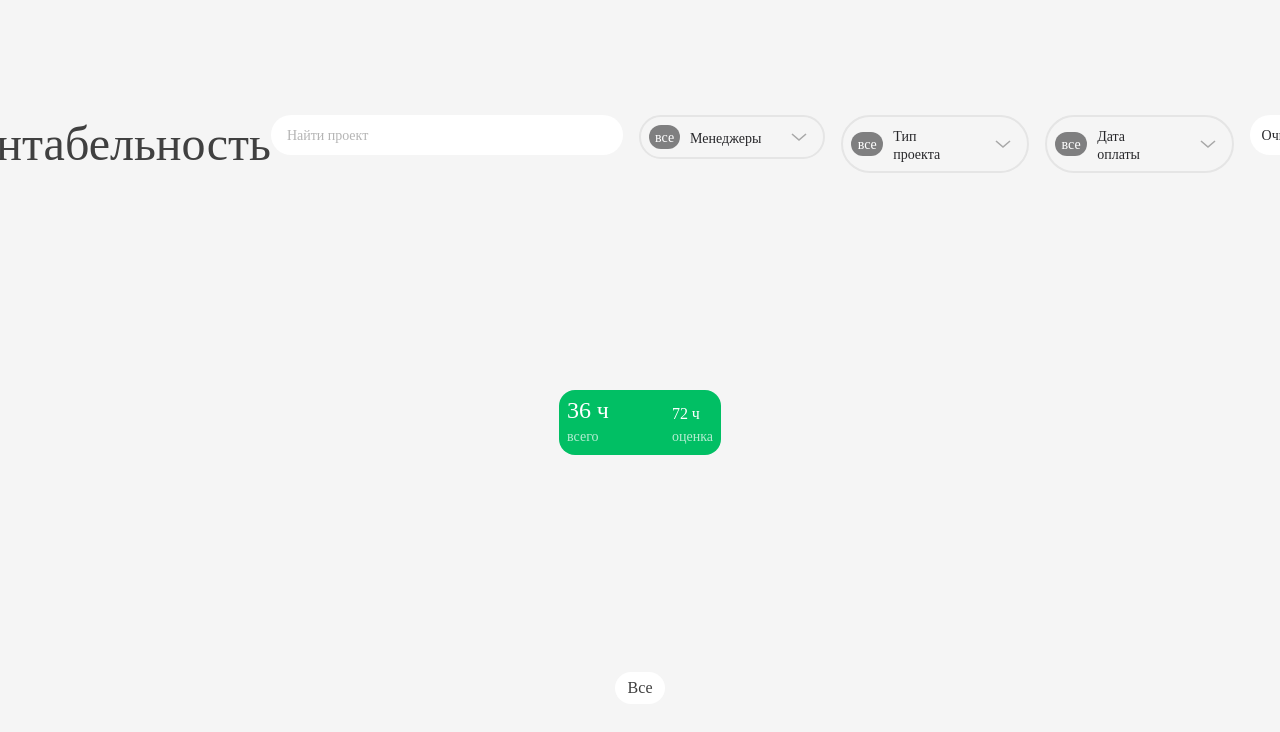
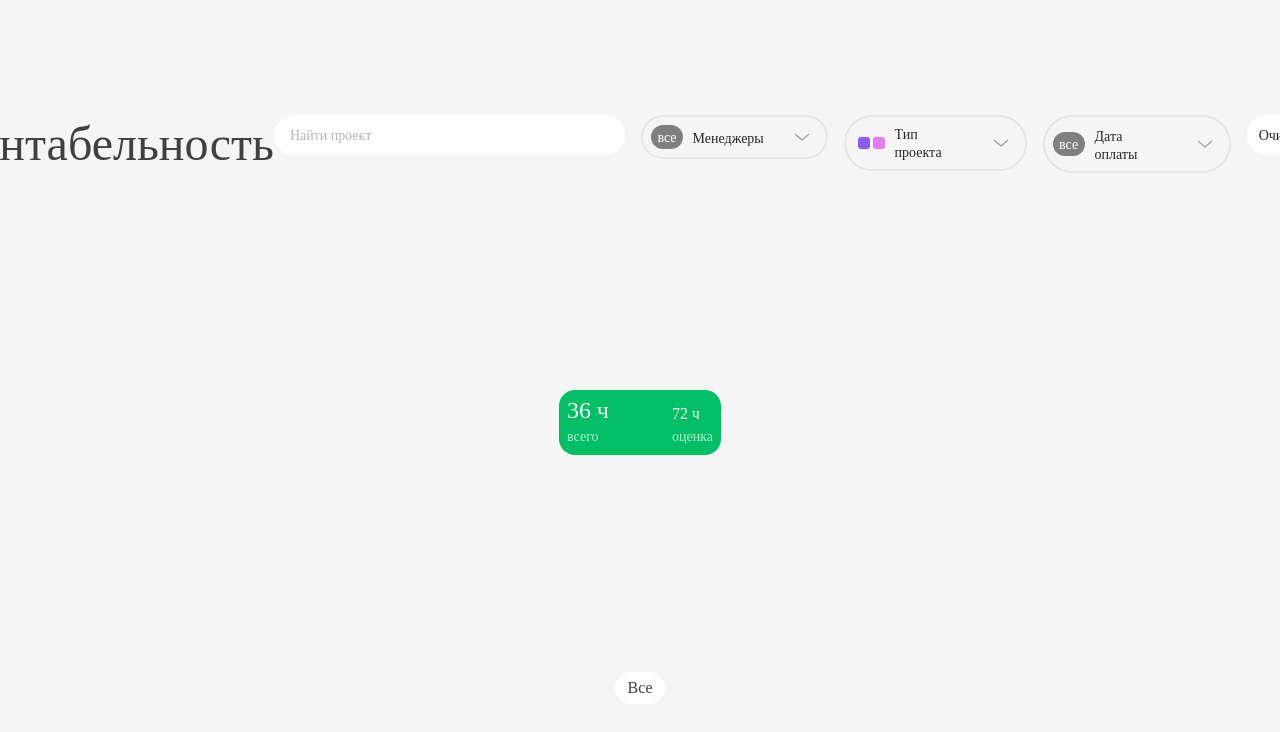
Before and after one commit to aBratashin/profitability-dashboard, a Next.js app: page /dashboard in a window 1280 px wide. Shown: the top 732 px of the page. Built offline with nearby package versions, Linux system fonts and the light colour scheme.

Commit message:
Update Header.tsx

```diff
--- a/src/app/dashboard/components/Header.tsx
+++ b/src/app/dashboard/components/Header.tsx
@@ -30,14 +30,13 @@ const Header = () => {
                             className="rounded-full"
                         />
                     </div>
-                    <div
-                        className="pl-2 pr-3 py-2 rounded-[32px] border-2 border-neutral-200 justify-start items-center gap-2.5 flex">
-                        <div
-                            className="w-[37px] px-1.5 pb-0 bg-zinc-950 bg-opacity-50 rounded-[500px] justify-center items-center gap-2.5 flex">
-                            <div className="text-white text-sm font-['Suisse Int'l'] leading-[24px]">все</div>
+                    <div className="px-3 py-2 rounded-[32px] border-2 border-neutral-200 justify-start items-center gap-2.5 inline-flex">
+                        <div className="justify-start items-center gap-[3px] flex">
+                        <div className="w-3 h-3 bg-violet-500 rounded-[3px]" />
+                        <div className="w-3 h-3 bg-fuchsia-400 rounded-[3px]" />
                         </div>
-                        <div className="text-zinc-800 text-sm font-['Suisse Int'l'] leading-[18px] mt-0.5">Тип проекта</div>
-                        <div className="w-6 h-6 relative"/>
+                        <div className="text-zinc-800 text-sm font-['Suisse Int'l'] leading-[18px]">Тип проекта</div>
+                        <div className="w-6 h-6 relative" />
                         <Image
                             src="/img/arrow-down.svg"
                             width={24}
@@ -46,6 +45,8 @@ const Header = () => {
                             className="rounded-full"
                         />
                     </div>
+
+
                     <div
                         className="pl-2 pr-3 py-2 rounded-[32px] border-2 border-neutral-200 justify-start items-center gap-2.5 flex">
                         <div
```
